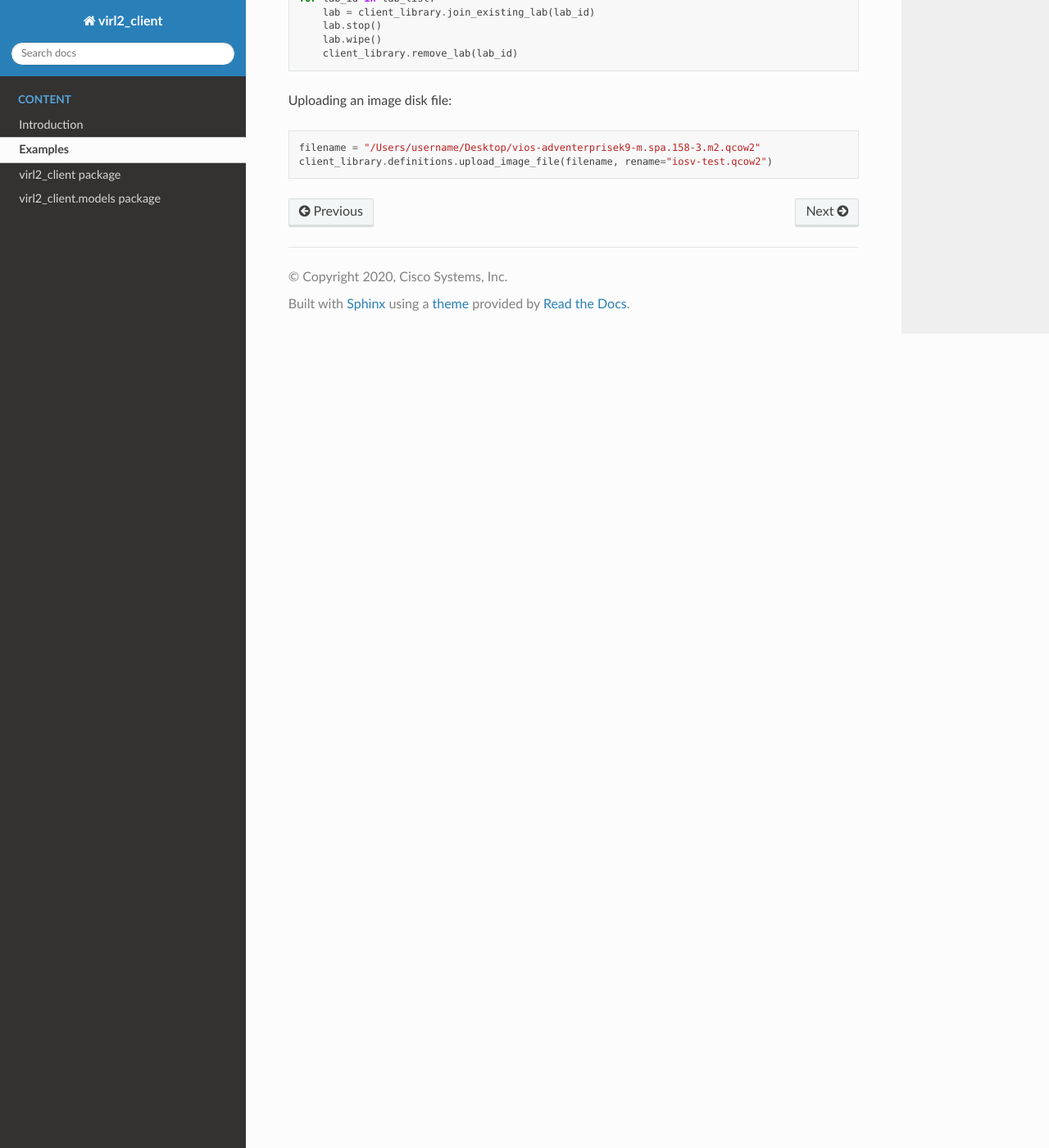
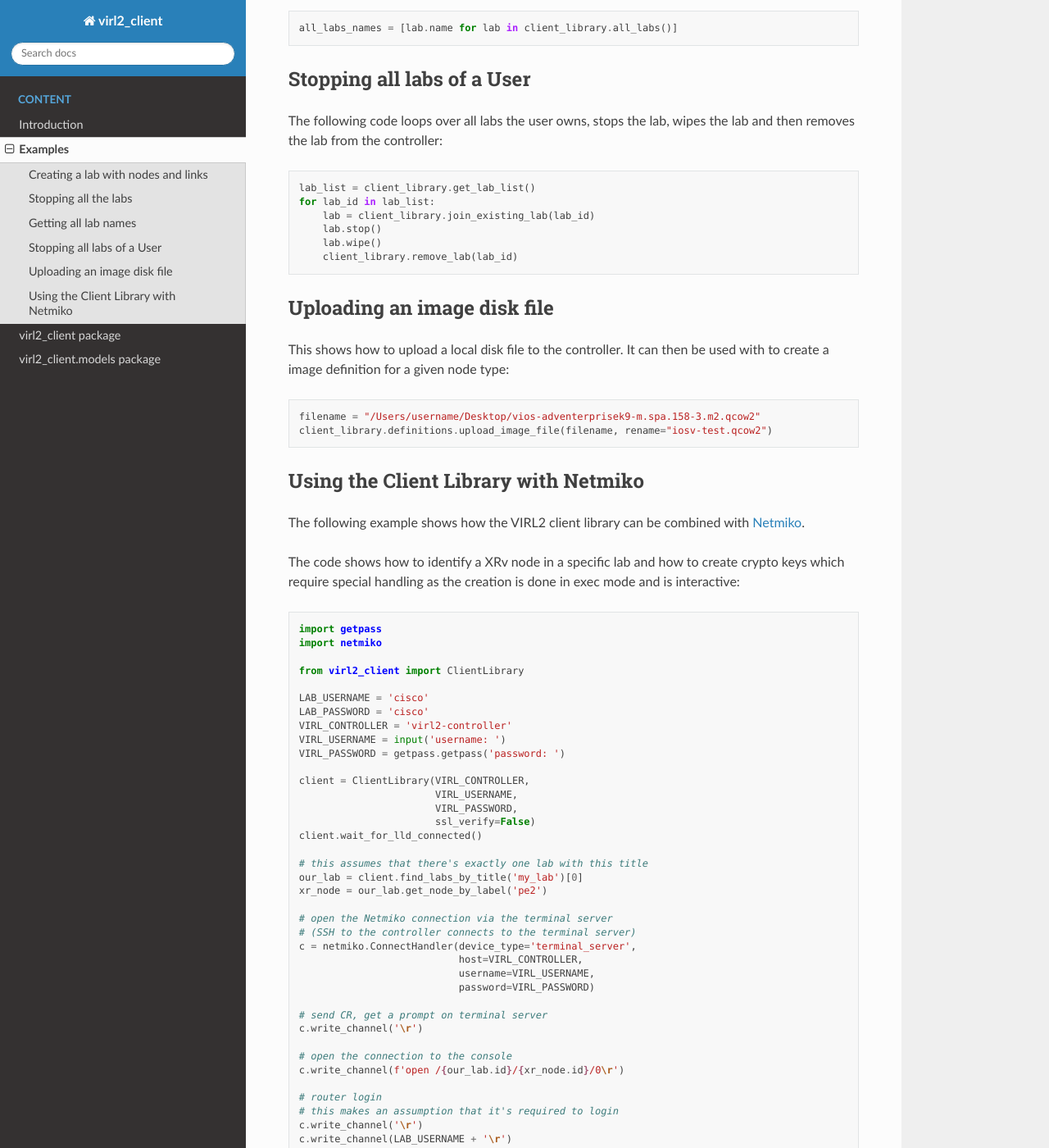
Before and after one commit to CiscoDevNet/virl2-client, a Sphinx documentation site: the page built from docs/source/examples.rst, in a window 1280 px wide and 1400 px high, scrolled down 1686 px. Shown: the whole window at 82% size. Built offline with Sphinx 7.4.7 and the Read the Docs theme 2.0.0, drawn with Linux system fonts in a browser that asks for light colours; some of the changed text lies outside the part shown.

Commit message:
added/updated docstrings and examples

```diff
--- a/docs/source/examples.rst
+++ b/docs/source/examples.rst
@@ -24,7 +24,10 @@ Disabling SSL certificate verification (not recommended)::
 
     client = ClientLibrary("https://192.168.1.1", "username", "password", ssl_verify=False)
 
-Creating a lab with nodes and links::
+Creating a lab with nodes and links
+-----------------------------------
+
+This creates a lab, adds two nodes, interfaces and a link between them::
 
     lab = client.create_lab()
 
@@ -58,20 +61,26 @@ Creating a lab with nodes and links::
 
     lab.remove()
 
+Stopping all the labs
+---------------------
 
-
-
-
-Stopping all the labs::
+This snippet loops over all labs and stops them::
 
     for lab in client_library.all_labs():
         lab.stop()
 
-Getting all lab names::
+Getting all lab names
+---------------------
+
+Get a list of all the lab names the user owns::
 
     all_labs_names = [lab.name for lab in client_library.all_labs()]
 
-A way to remove all the labs on the server is::
+Stopping all labs of a User
+---------------------------
+
+The following code loops over all labs the user owns, stops the lab,
+wipes the lab and then removes the lab from the controller::
 
     lab_list = client_library.get_lab_list()
     for lab_id in lab_list:
@@ -81,7 +90,83 @@ A way to remove all the labs on the server is::
         client_library.remove_lab(lab_id)
 
 
-Uploading an image disk file::
+Uploading an image disk file
+----------------------------
+
+This shows how to upload a local disk file to the controller.
+It can then be used with to create a image definition for a
+given node type::
 
     filename = "/Users/username/Desktop/vios-adventerprisek9-m.spa.158-3.m2.qcow2"
     client_library.definitions.upload_image_file(filename, rename="iosv-test.qcow2")
+
+
+Using the Client Library with Netmiko
+-------------------------------------
+
+The following example shows how the VIRL2 client library
+can be combined with `Netmiko <https://github.com/ktbyers/netmiko/>`_.
+
+The code shows how to identify a XRv node in a specific lab and how to create
+crypto keys which require special handling as the creation is done in exec mode
+and is interactive::
+
+    import getpass
+    import netmiko
+
+    from virl2_client import ClientLibrary
+
+    LAB_USERNAME = 'cisco'
+    LAB_PASSWORD = 'cisco'
+    VIRL_CONTROLLER = 'virl2-controller'
+    VIRL_USERNAME = input('username: ')
+    VIRL_PASSWORD = getpass.getpass('password: ')
+
+    client = ClientLibrary(VIRL_CONTROLLER,
+                           VIRL_USERNAME,
+                           VIRL_PASSWORD,
+                           ssl_verify=False)
+    client.wait_for_lld_connected()
+
+    # this assumes that there's exactly one lab with this title
+    our_lab = client.find_labs_by_title('my_lab')[0]
+    xr_node = our_lab.get_node_by_label('pe2')
+
+    # open the Netmiko connection via the terminal server
+    # (SSH to the controller connects to the terminal server)
+    c = netmiko.ConnectHandler(device_type='terminal_server',
+                               host=VIRL_CONTROLLER,
+                               username=VIRL_USERNAME,
+                               password=VIRL_PASSWORD)
+
+    # send CR, get a prompt on terminal server
+    c.write_channel('\r')
+
+    # open the connection to the console
+    c.write_channel(f'open /{our_lab.id}/{xr_node.id}/0\r')
+
+    # router login
+    # this makes an assumption that it's required to login
+    c.write_channel('\r')
+    c.write_channel(LAB_USERNAME + '\r')
+    c.write_channel(LAB_PASSWORD + '\r')
+
+    # switch to Cisco XR mode
+    netmiko.redispatch(c, device_type='cisco_xr')
+    c.find_prompt()
+
+    # get the list of interfaces
+    result = c.send_command('show ip int brief')
+    print(result)
+
+    # create the keys
+    result = c.send_command('crypto key generate rsa',
+                            expect_string='How many bits in the modul us \[2048\]\: ')
+    print(result)
+
+    # send the key length
+    c.write_channel('2048\n')
+
+    # retrieve the result
+    result = c.send_command('show crypto key mypubkey rsa')
+    print(result)
```
Also changed, not shown: 2 other files.
